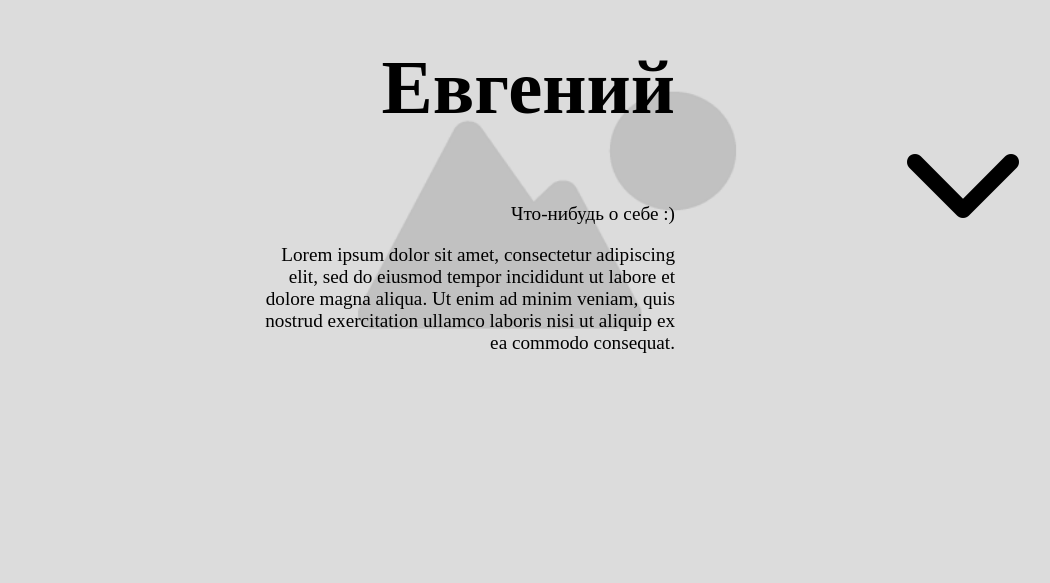
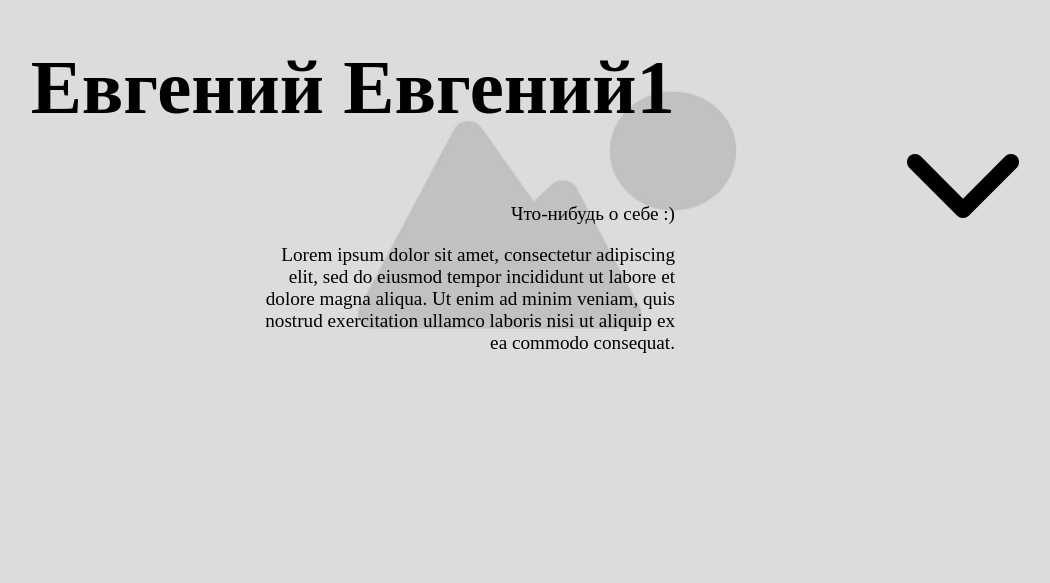
Before and after one commit to Lewiksss/prok, a plain HTML site: page index.html in a window 1280 px wide. Shown: the part 217-800 px from the top of the page, without its empty margins (93-1143 px from the left). Drawn offline with Linux system fonts and the light colour scheme.

Commit message:
fifth commit

```diff
--- a/index.html
+++ b/index.html
@@ -9,7 +9,7 @@
 <body>
     <header>
         <div class="header_left">
-            <h1>Евгений</h1>
+            <h1>Евгений Евгений1</h1>
             <div class="bio">
                 <p>Что-нибудь о себе :)</p>
                 <p>Lorem ipsum dolor sit amet, consectetur adipiscing elit, sed do eiusmod tempor incididunt ut labore et dolore magna aliqua. Ut enim ad minim veniam, quis nostrud exercitation ullamco laboris nisi ut aliquip ex ea commodo consequat.</p>
```
